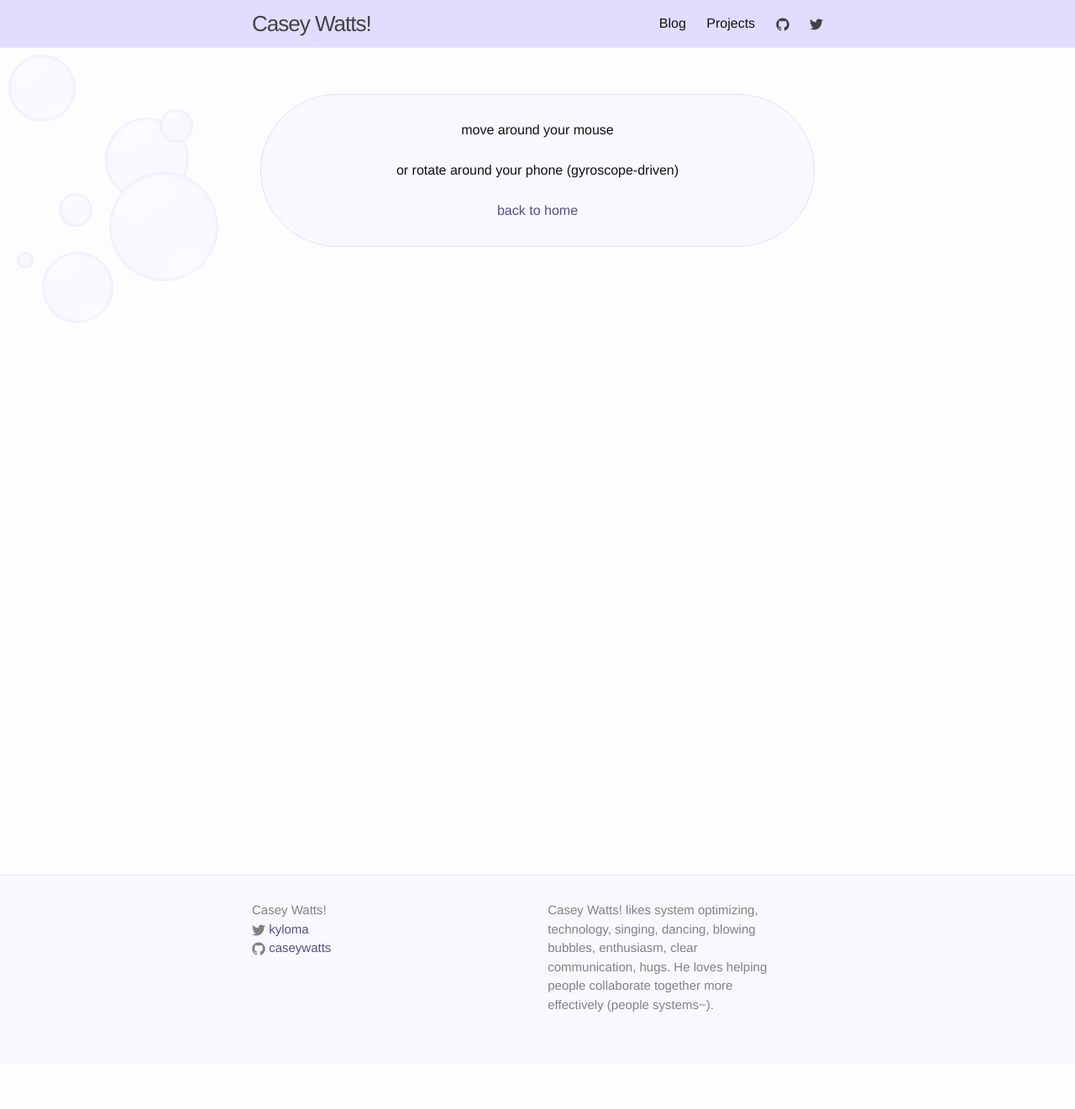
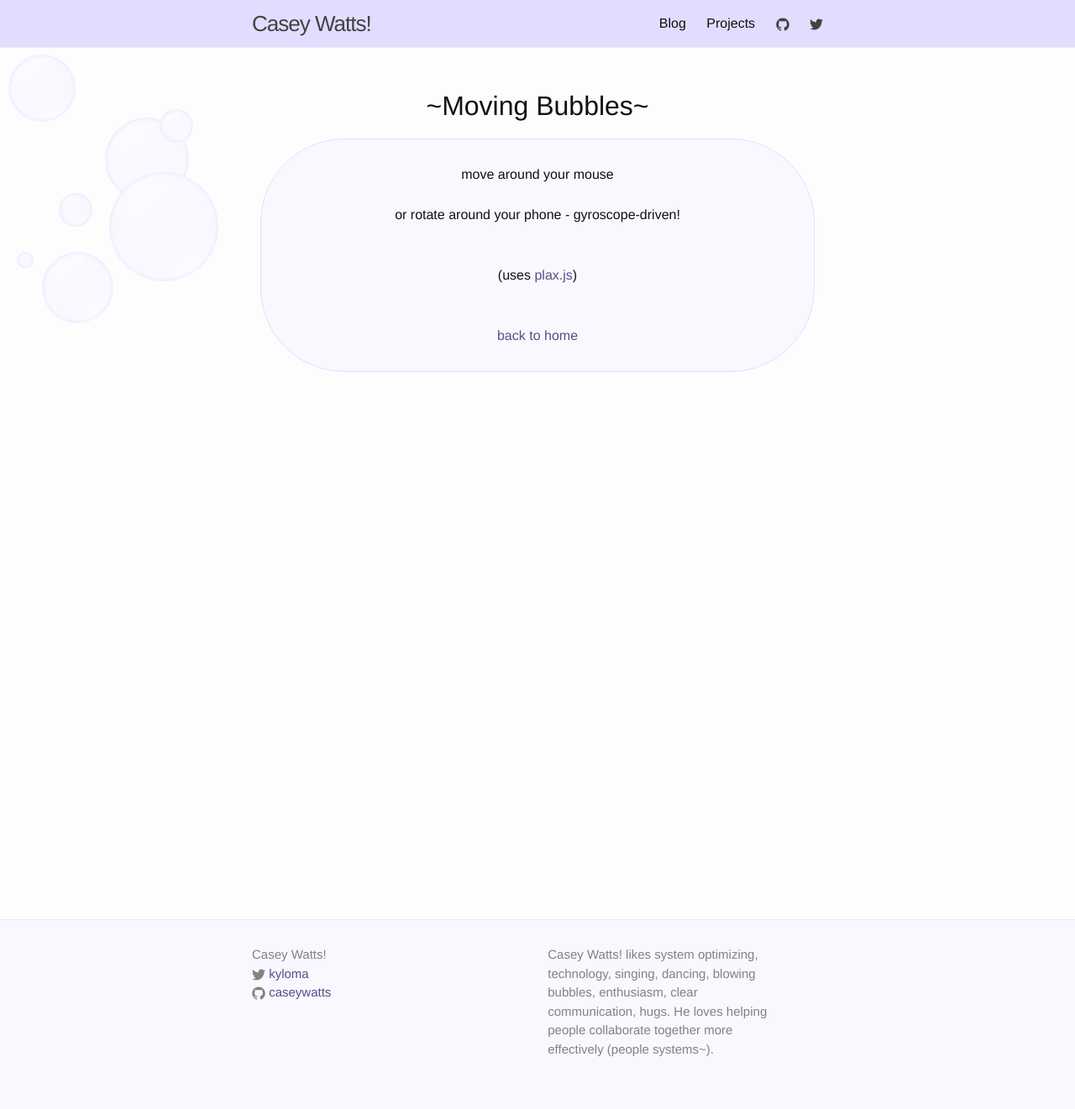
Before and after one commit to caseywatts/caseywatts.github.io, a Jekyll site: the page built from bubbles.html, in a window 1280 px wide. Shown: the whole page at 84% size. Built offline with Jekyll 4.4.1, drawn with Linux system fonts in a browser that asks for light colours; before the commit the page ends 1268 px from its top, so only the background shows below that.

Commit message:
reference plex & add page title

```diff
--- a/bubbles.html
+++ b/bubbles.html
@@ -1,12 +1,18 @@
 ---
 layout: default
 ---
+<h1 style="text-align: center;">~Moving Bubbles~</h1>
 <div style="height:100vh;">
   <p class="bubble-link">
     move around your mouse
     <br>
     <br>
-    or rotate around your phone (gyroscope-driven)
+    or rotate around your phone - gyroscope-driven!
+    <br>
+    <br>
+    <br>
+    (uses <a href="https://github.com/cameronmcefee/plax">plax.js</a>)
+    <br>
     <br>
     <br>
     <a href="/">
```
